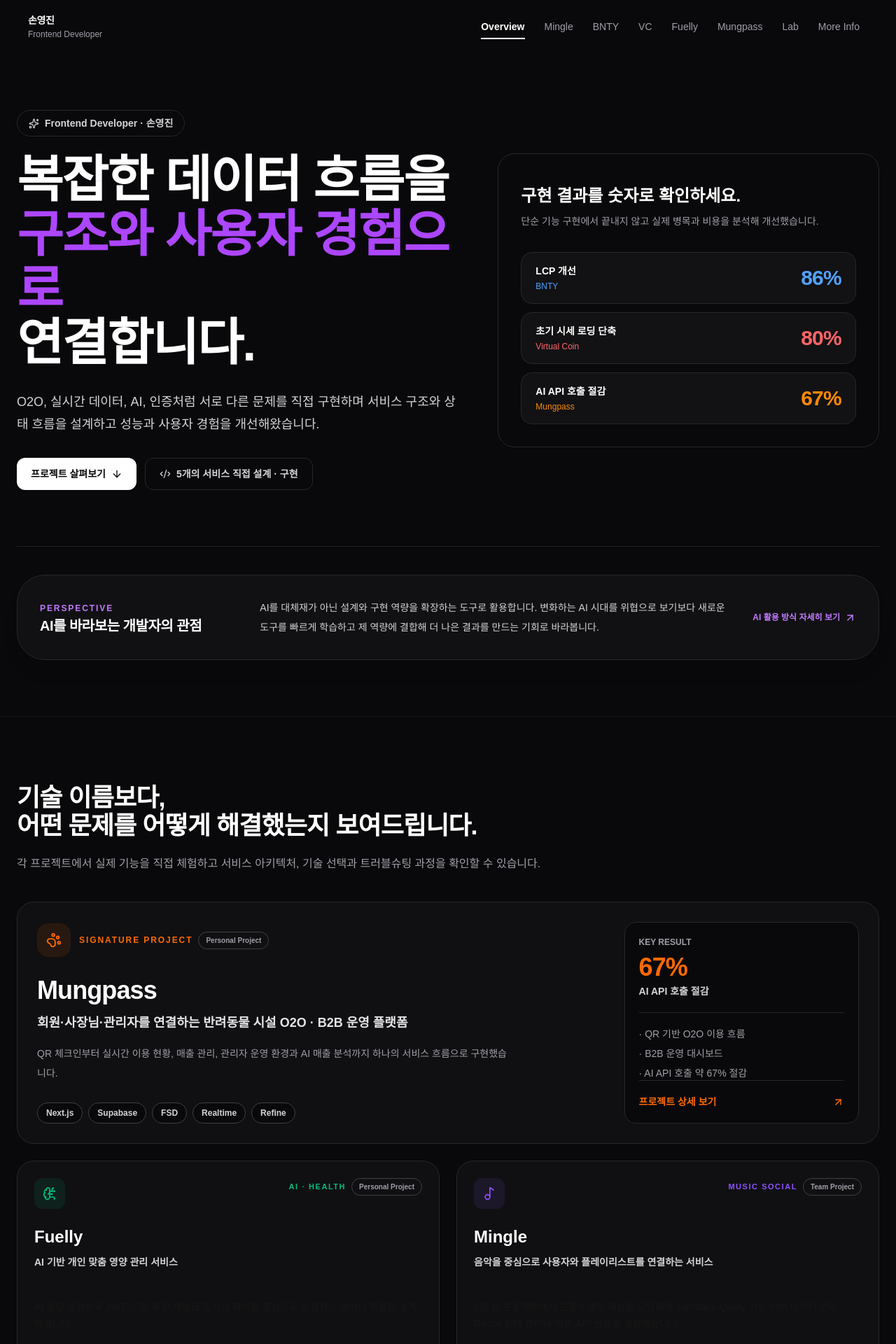
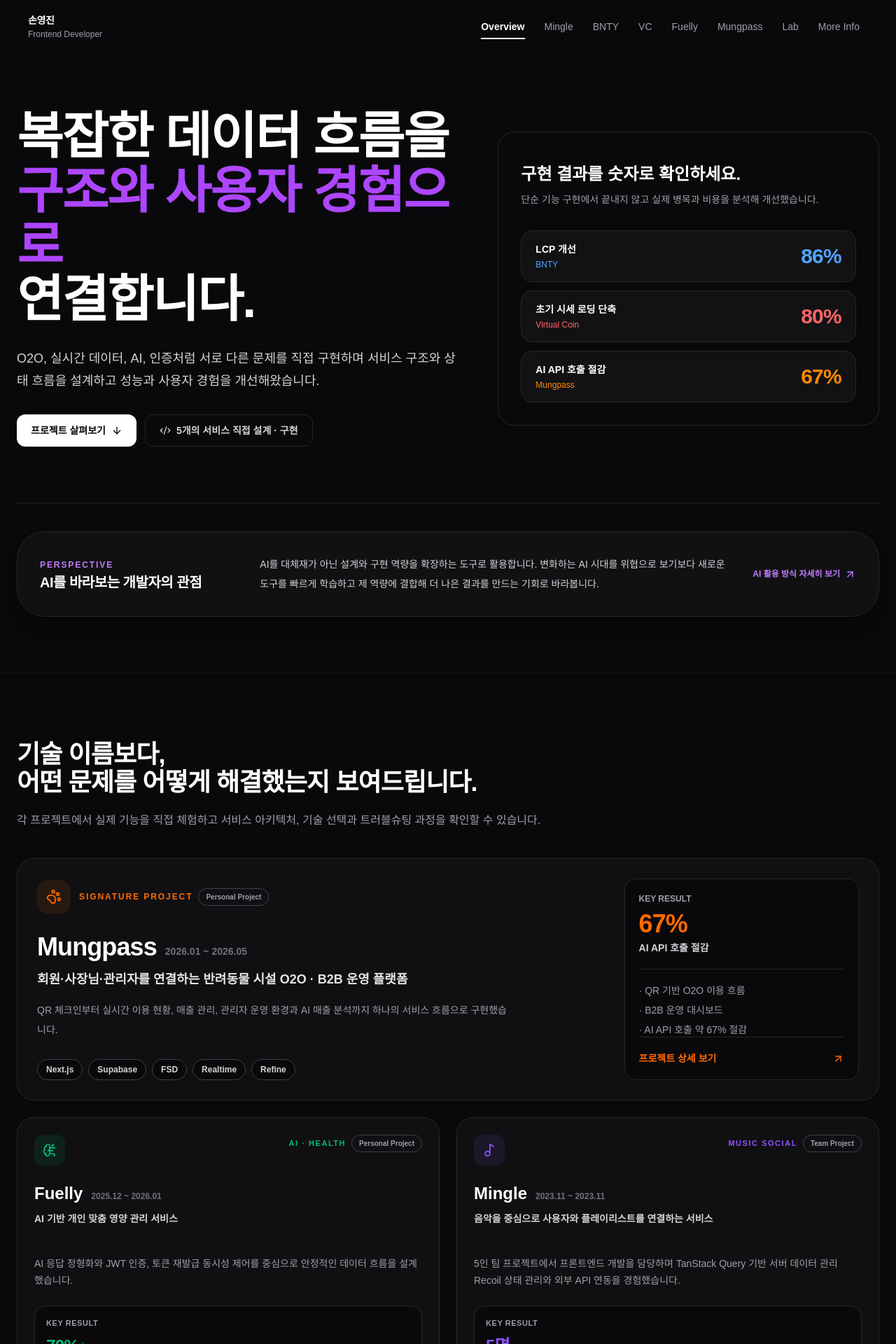
Before and after one commit to sonprogrammer/portfolio, a Next.js app: page / in a window 1280 px wide. Shown: the top 1920 px of the page at 70% size. Built offline with nearby package versions, Linux system fonts and the light colour scheme; no server answers.

Commit message:
feat: period

```diff
--- a/src/app/bnty/page.tsx
+++ b/src/app/bnty/page.tsx
@@ -18,6 +18,7 @@ export default function BntyPage() {
         logoSrc="/bnty.svg"
         githubUrl="https://github.com/sonprogrammer/BNTYpt"
         deployUrl="https://bnty.netlify.app/"
+        period= "2024.09 ~ 2024.10"
         accentClassName="text-blue-400"
         borderClassName="border-blue-500/20"
       />
--- a/src/app/fuelly/page.tsx
+++ b/src/app/fuelly/page.tsx
@@ -17,6 +17,7 @@ export default function FuellyPage() {
         logoSrc="/fuelly.png"
         githubUrl="https://github.com/sonprogrammer/fuelly"
         deployUrl="https://fuelly-mauve.vercel.app/"
+        period="2025.12 ~ 2026.01"
         accentClassName="text-emerald-400"
         borderClassName="border-emerald-500/20"
       />
--- a/src/app/mingle/page.tsx
+++ b/src/app/mingle/page.tsx
@@ -12,6 +12,7 @@ export default function MinglePage() {
         description="플레이리스트 공유 SNS 서비스"
         logoSrc="/mingle.svg"
         githubUrl="https://github.com/sonprogrammer/mingle"
+        period='2023.11 ~ 2023.11'
         accentClassName="text-violet-400"
         borderClassName="border-violet-500/20"
       />
--- a/src/app/mungpass/page.tsx
+++ b/src/app/mungpass/page.tsx
@@ -16,6 +16,7 @@ export default function MungpassPage() {
         logoSrc="/mungpass.png"
         githubUrl="https://github.com/sonprogrammer/Mungpass"
         deployUrl="https://mungpass.vercel.app"
+        period="2026.01 ~ 2026.05"
         accentClassName="text-orange-400"
         borderClassName="border-orange-500/20"
       />
--- a/src/app/vc/page.tsx
+++ b/src/app/vc/page.tsx
@@ -19,6 +19,7 @@ export default function VcPage() {
         logoSrc="/vc.svg"
         githubUrl="https://github.com/sonprogrammer/VirtualCoin"
         deployUrl="https://virtualcoinn.onrender.com/"
+        period="2025.03 ~ 2025.04"
         accentClassName="text-red-400"
         borderClassName="border-red-500/20"
       />
--- a/src/shared/config/all/projects.ts
+++ b/src/shared/config/all/projects.ts
@@ -5,6 +5,7 @@ export const projects = [
         id: "mungpass",
         name: "Mungpass",
         projectType: "Personal Project",
+        period: "2026.01 ~ 2026.05",
         category: "SIGNATURE PROJECT",
         summary:
             "회원·사장님·관리자를 연결하는 반려동물 시설 O2O · B2B 운영 플랫폼",
@@ -38,6 +39,7 @@ export const projects = [
         id: "fuelly",
         name: "Fuelly",
         projectType: "Personal Project",
+        period: "2025.12 ~ 2026.01",
         category: "AI · HEALTH",
         summary:
             "AI 기반 개인 맞춤 영양 관리 서비스",
@@ -70,6 +72,7 @@ export const projects = [
         id: "mingle",
         name: "Mingle",
         projectType: "Team Project",
+        period: "2023.11 ~ 2023.11",
         category: "MUSIC SOCIAL",
         summary: "음악을 중심으로 사용자와 플레이리스트를 연결하는 서비스",
         description:
@@ -100,6 +103,7 @@ export const projects = [
         id: "vc",
         name: "Virtual Coin",
         projectType: "Personal Project",
+        period: "2025.03 ~ 2025.04",
         category: "REALTIME DATA",
         summary:
             "Upbit API 기반 실시간 모의 코인 투자 서비스",
@@ -131,6 +135,7 @@ export const projects = [
         id: "bnty",
         name: "BNTY",
         projectType: "Personal Project",
+        period: "2024.09 ~ 2024.10",
         category: "REALTIME · O2O",
         summary:
             "트레이너와 회원을 연결하는 PT 관리 서비스",
--- a/src/shared/ui/project-section-ui/ProjectHero.tsx
+++ b/src/shared/ui/project-section-ui/ProjectHero.tsx
@@ -12,6 +12,7 @@ interface ProjectHeroProps {
     githubUrl: string;
     deployUrl?: string;
     role?: string;
+    period: string;
     accentClassName?: string;
     borderClassName?: string;
 }
@@ -24,6 +25,7 @@ export function ProjectHero({
     githubUrl,
     deployUrl,
     role,
+    period,
     accentClassName,
     borderClassName
 }: ProjectHeroProps) {
@@ -58,9 +60,15 @@ export function ProjectHero({
                             )}
                         </div>
 
-                        <h1 className="mt-2 text-3xl font-black tracking-tight text-white sm:text-4xl">
-                            {name}
-                        </h1>
+                        <div className="mt-2 flex flex-wrap items-end gap-x-3 gap-y-1">
+                            <h1 className="text-3xl font-black tracking-tight text-white sm:text-4xl">
+                                {name}
+                            </h1>
+
+                            <span className="pb-1 text-xs font-semibold text-gray-500 sm:text-sm">
+                                {period}
+                            </span>
+                        </div>
 
                         <p className="mt-2 max-w-2xl text-sm leading-6 text-gray-400">
                             {description}
--- a/src/widgets/home-hero/home-hero.tsx
+++ b/src/widgets/home-hero/home-hero.tsx
@@ -1,6 +1,6 @@
 'use client'
 
-import { ArrowUpRight, ArrowDown, Code2, Sparkles } from "lucide-react";
+import { ArrowUpRight, ArrowDown, Code2 } from "lucide-react";
 import { AnimationNum } from '@/shared/ui/animation'
 import Link from "next/link";
 
@@ -37,13 +37,7 @@ export function HomeHero() {
     >
       <div className="mx-auto grid w-full max-w-7xl gap-12 lg:grid-cols-[1.08fr_0.92fr] lg:items-center">
         <div className="max-w-4xl">
-          <p className="mb-6 inline-flex items-center gap-2 rounded-full border px-4 py-2 text-sm font-semibold  shadow-sm border-zinc-800  text-zinc-300">
-            <Sparkles
-              size={15}
-              aria-hidden="true"
-            />
-            Frontend Developer · 손영진
-          </p>
+
 
           <h1 className="text-4xl font-black leading-[1.08] tracking-tight  text-white sm:text-6xl lg:text-7xl">
             복잡한 데이터 흐름을
--- a/src/widgets/project-overview/project-overview.tsx
+++ b/src/widgets/project-overview/project-overview.tsx
@@ -61,12 +61,19 @@ export function ProjectOverview() {
                   <span className="rounded-full border border-zinc-700 px-2.5 py-1 text-[10px] font-bold text-zinc-400">
                     {featuredProject.projectType}
                   </span>
+
                 </div>
               </div>
 
-              <h3 className="mt-7 text-4xl font-black tracking-tight text-white">
-                {featuredProject.name}
-              </h3>
+              <div className="mt-7 flex flex-wrap items-end gap-x-3 gap-y-1">
+                <h3 className="text-4xl font-black tracking-tight text-white">
+                  {featuredProject.name}
+                </h3>
+
+                <span className="pb-1 text-sm font-semibold text-zinc-500">
+                  {featuredProject.period}
+                </span>
+              </div>
 
               <p className="mt-3 text-lg font-semibold  text-zinc-200">
                 {featuredProject.summary}
@@ -160,15 +167,21 @@ export function ProjectOverview() {
                   </div>
                 </div>
 
-                <h3 className="mt-6 text-2xl font-black text-white">
-                  {project.name}
-                </h3>
+                <div className="mt-6 flex items-end gap-3">
+                  <h3 className="text-2xl font-black text-white">
+                    {project.name}
+                  </h3>
+
+                  <span className="pb-1 text-xs font-semibold text-zinc-500">
+                    {project.period}
+                  </span>
+                </div>
 
                 <p className="mt-2 min-h-12 text-sm font-semibold leading-6 text-zinc-300">
                   {project.summary}
                 </p>
 
-                <p className="mt-4 text-sm leading-6 text-zinc-text-zinc-400">
+                <p className="mt-4 text-sm leading-6 text-zinc-400">
                   {project.description}
                 </p>
 
```
Also changed, not shown: 1 other file (tests, documents, lock files or other folders).
